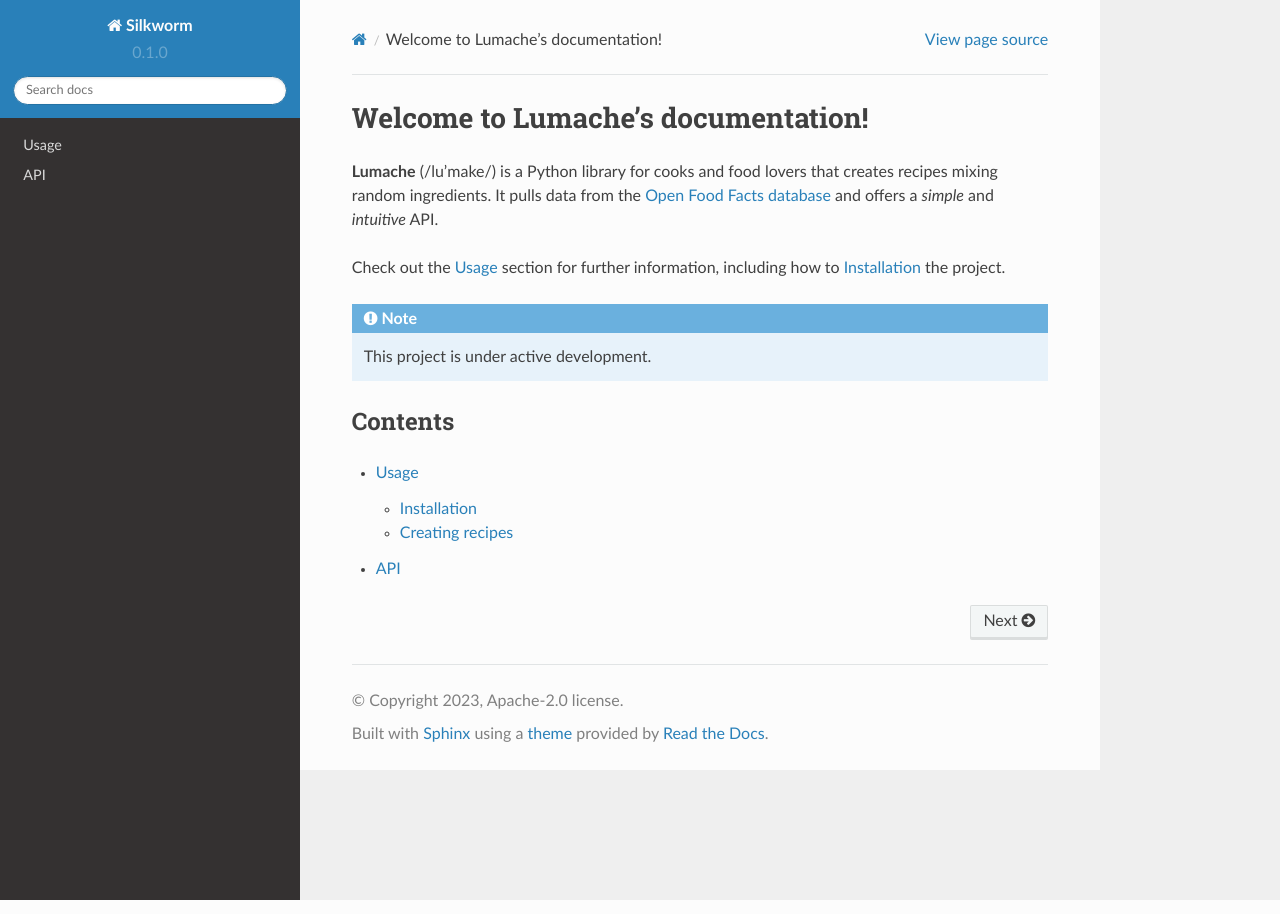
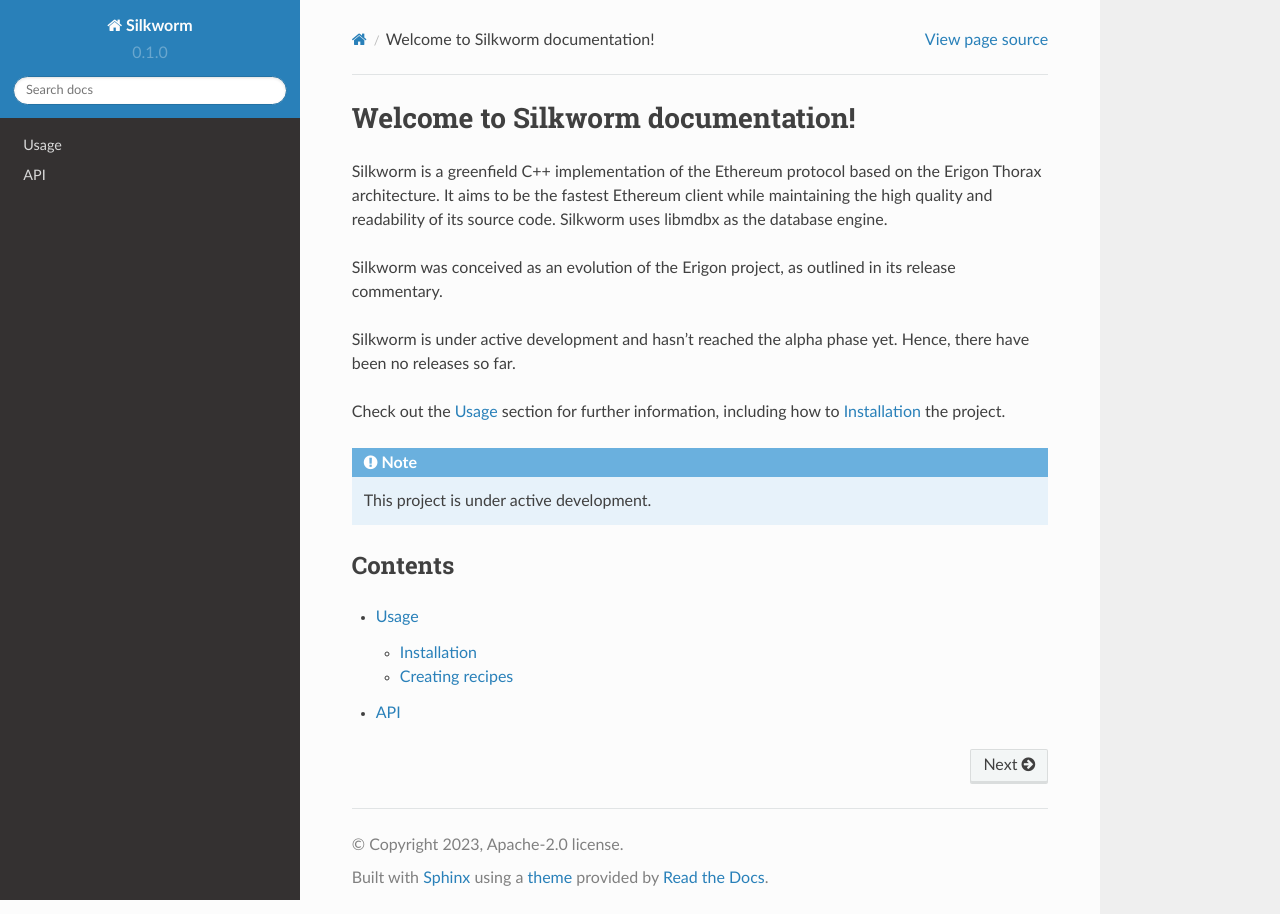
Before and after one commit to bloxster/silkworm-doc, a Sphinx documentation site: the page built from docs/source/index.rst, in a window 1280 px wide. Built offline with Sphinx 7.4.7 and the Read the Docs theme 2.0.0, drawn with Linux system fonts in a browser that asks for light colours.

Commit message:
Update index.rst

```diff
--- a/docs/source/index.rst
+++ b/docs/source/index.rst
@@ -1,10 +1,11 @@
-Welcome to Lumache's documentation!
+Welcome to Silkworm documentation!
 ===================================
 
-**Lumache** (/lu'make/) is a Python library for cooks and food lovers
-that creates recipes mixing random ingredients.
-It pulls data from the `Open Food Facts database <https://world.openfoodfacts.org/>`_
-and offers a *simple* and *intuitive* API.
+Silkworm is a greenfield C++ implementation of the Ethereum protocol based on the Erigon Thorax architecture. It aims to be the fastest Ethereum client while maintaining the high quality and readability of its source code. Silkworm uses libmdbx as the database engine.
+
+Silkworm was conceived as an evolution of the Erigon project, as outlined in its release commentary.
+
+Silkworm is under active development and hasn't reached the alpha phase yet. Hence, there have been no releases so far.
 
 Check out the :doc:`usage` section for further information, including
 how to :ref:`installation` the project.
```
